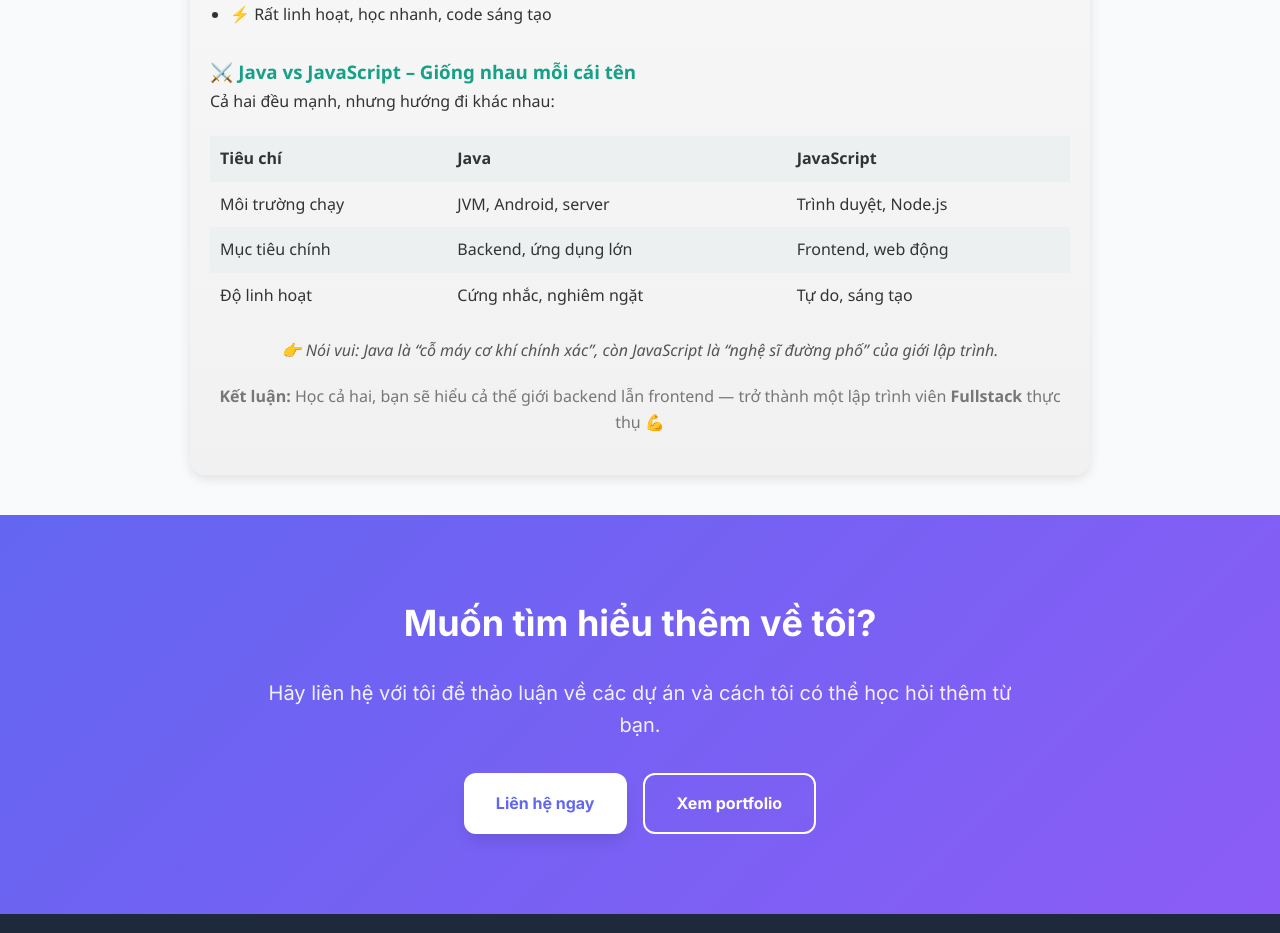
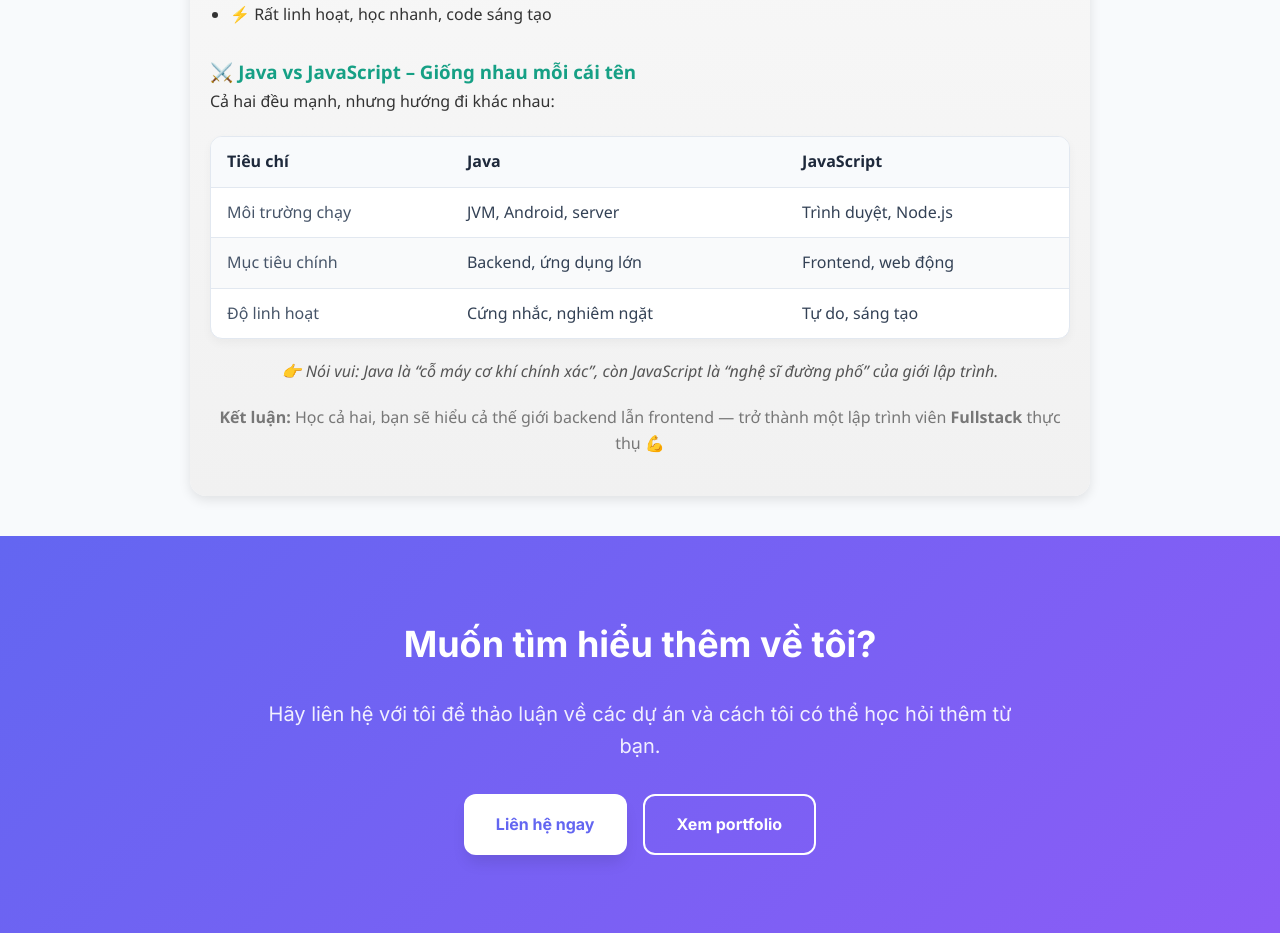
Before and after one commit to Claudeyami/my-blogprofile, a React (Vite) app: page /#/ in a window 1280 px wide. Shown: the part 2941-3874 px from the top of the page. Built offline with nearby package versions, Linux system fonts and the light colour scheme.

Commit message:
update blog

```diff
--- a/index.html
+++ b/index.html
@@ -4,7 +4,7 @@
     <meta charset="UTF-8" />
     <link rel="icon" type="image/svg+xml" href="/vite.svg" />
     <meta name="viewport" content="width=device-width, initial-scale=1.0" />
-    <title>my-portfolio</title>
+    <title>my-blogprofile</title>
   </head>
   <body>
     <div id="root"></div>
--- a/package.json
+++ b/package.json
@@ -1,6 +1,6 @@
 {
   "homepage": "https://Claudeyami.github.io/my-blogprofile",
-  "name": "my-portfolio",
+  "name": "my-blogprofile",
   "private": true,
   "version": "0.0.0",
   "type": "module",
--- a/src/pages/Home.jsx
+++ b/src/pages/Home.jsx
@@ -434,35 +434,48 @@ const Home = () => {
         <p style={{ lineHeight: '1.8', fontSize: '16px' }}>
           Cả hai đều mạnh, nhưng hướng đi khác nhau:
         </p>
+        <div style={{
+          margin: '20px 0',
+          backgroundColor: 'white',
+          border: '1px solid #e2e8f0',
+          borderRadius: '12px',
+          boxShadow: '0 4px 10px rgba(0,0,0,0.04)',
+          overflow: 'hidden'
+        }}>
+          <div style={{ overflowX: 'auto' }}>
             <table style={{
               width: '100%',
-          borderCollapse: 'collapse',
-          textAlign: 'left',
-          margin: '20px 0'
+              borderCollapse: 'separate',
+              borderSpacing: 0,
+              textAlign: 'left'
             }}>
+              <thead>
+                <tr style={{ backgroundColor: '#f8fafc' }}>
+                  <th style={{ padding: '12px 16px', fontWeight: 600, color: '#1e293b' }}>Tiêu chí</th>
+                  <th style={{ padding: '12px 16px', fontWeight: 600, color: '#1e293b' }}>Java</th>
+                  <th style={{ padding: '12px 16px', fontWeight: 600, color: '#1e293b' }}>JavaScript</th>
+                </tr>
+              </thead>
               <tbody>
-            <tr style={{ background: '#ecf0f1' }}>
-              <th style={{ padding: '10px' }}>Tiêu chí</th>
-              <th style={{ padding: '10px' }}>Java</th>
-              <th style={{ padding: '10px' }}>JavaScript</th>
+                <tr>
+                  <td style={{ padding: '12px 16px', color: '#475569', borderTop: '1px solid #e2e8f0' }}>Môi trường chạy</td>
+                  <td style={{ padding: '12px 16px', color: '#334155', borderTop: '1px solid #e2e8f0' }}>JVM, Android, server</td>
+                  <td style={{ padding: '12px 16px', color: '#334155', borderTop: '1px solid #e2e8f0' }}>Trình duyệt, Node.js</td>
+                </tr>
+                <tr style={{ backgroundColor: '#f9fafb' }}>
+                  <td style={{ padding: '12px 16px', color: '#475569', borderTop: '1px solid #e2e8f0' }}>Mục tiêu chính</td>
+                  <td style={{ padding: '12px 16px', color: '#334155', borderTop: '1px solid #e2e8f0' }}>Backend, ứng dụng lớn</td>
+                  <td style={{ padding: '12px 16px', color: '#334155', borderTop: '1px solid #e2e8f0' }}>Frontend, web động</td>
                 </tr>
                 <tr>
-              <td style={{ padding: '10px' }}>Môi trường chạy</td>
-              <td style={{ padding: '10px' }}>JVM, Android, server</td>
-              <td style={{ padding: '10px' }}>Trình duyệt, Node.js</td>
-            </tr>
-            <tr style={{ background: '#ecf0f1' }}>
-              <td style={{ padding: '10px' }}>Mục tiêu chính</td>
-              <td style={{ padding: '10px' }}>Backend, ứng dụng lớn</td>
-              <td style={{ padding: '10px' }}>Frontend, web động</td>
-            </tr>
-            <tr>
-              <td style={{ padding: '10px' }}>Độ linh hoạt</td>
-              <td style={{ padding: '10px' }}>Cứng nhắc, nghiêm ngặt</td>
-              <td style={{ padding: '10px' }}>Tự do, sáng tạo</td>
+                  <td style={{ padding: '12px 16px', color: '#475569', borderTop: '1px solid #e2e8f0' }}>Độ linh hoạt</td>
+                  <td style={{ padding: '12px 16px', color: '#334155', borderTop: '1px solid #e2e8f0' }}>Cứng nhắc, nghiêm ngặt</td>
+                  <td style={{ padding: '12px 16px', color: '#334155', borderTop: '1px solid #e2e8f0' }}>Tự do, sáng tạo</td>
                 </tr>
               </tbody>
             </table>
+          </div>
+        </div>
 
         <p style={{ textAlign: 'center', marginTop: '20px', fontStyle: 'italic', color: '#555' }}>
           👉 Nói vui: Java là “cỗ máy cơ khí chính xác”, còn JavaScript là “nghệ sĩ đường phố” của giới lập trình.
```
Also changed, not shown: 2 other files (tests, documents, lock files or other folders). Lines whose indentation alone changed are shown as unchanged.
